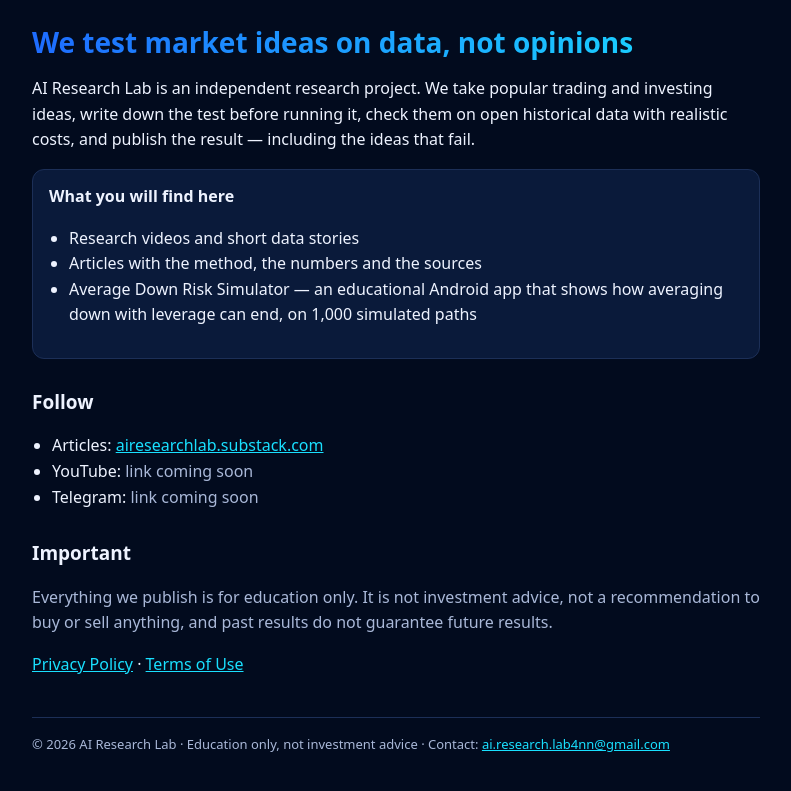
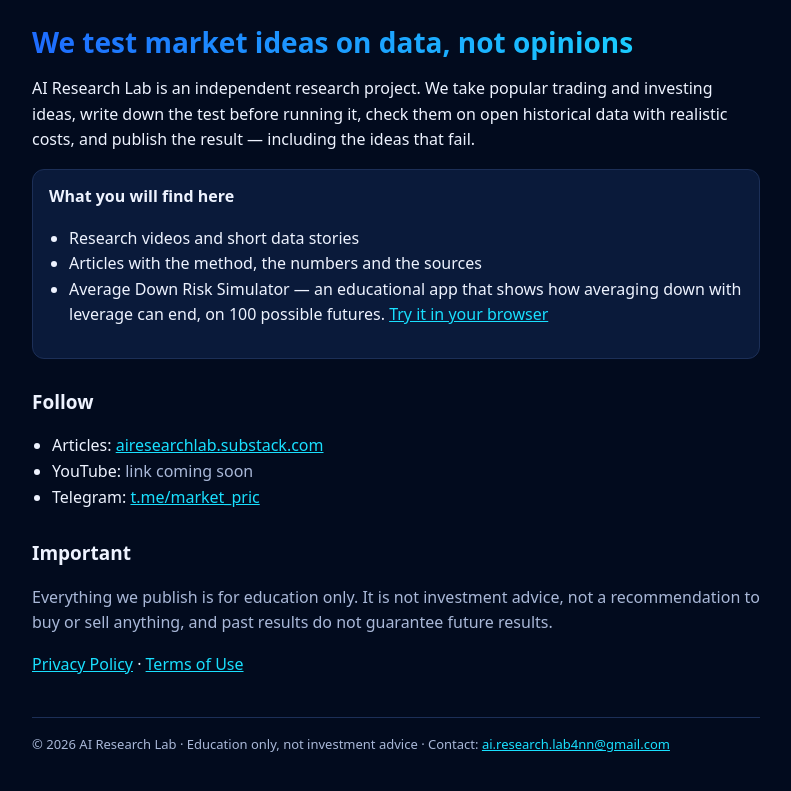
Before and after one commit to airesearchlab4nn-ai/airesearchlab4nn-ai.github.io, a plain HTML site: page index.html in a window 1280 px wide. Shown: the part 95-886 px from the top of the page, without its empty margins (244-1035 px from the left). Drawn offline with Linux system fonts and the light colour scheme.

Commit message:
Add files via upload

```diff
--- a/index.html
+++ b/index.html
@@ -27,14 +27,14 @@
   <ul>
     <li>Research videos and short data stories</li>
     <li>Articles with the method, the numbers and the sources</li>
-    <li>Average Down Risk Simulator — an educational Android app that shows how averaging down with leverage can end, on 1,000 simulated paths</li>
+    <li>Average Down Risk Simulator — an educational app that shows how averaging down with leverage can end, on 100 possible futures. <a href="app/">Try it in your browser</a></li>
   </ul>
 </div>
 <h2>Follow</h2>
 <ul>
   <li>Articles: <a href="https://airesearchlab.substack.com">airesearchlab.substack.com</a></li>
   <li>YouTube: <span class="muted">link coming soon</span></li>
-  <li>Telegram: <span class="muted">link coming soon</span></li>
+  <li>Telegram: <a href="https://t.me/market_pric">t.me/market_pric</a></li>
 </ul>
 <h2>Important</h2>
 <p class="muted">Everything we publish is for education only. It is not investment advice, not a recommendation to buy or sell anything, and past results do not guarantee future results.</p>
```
